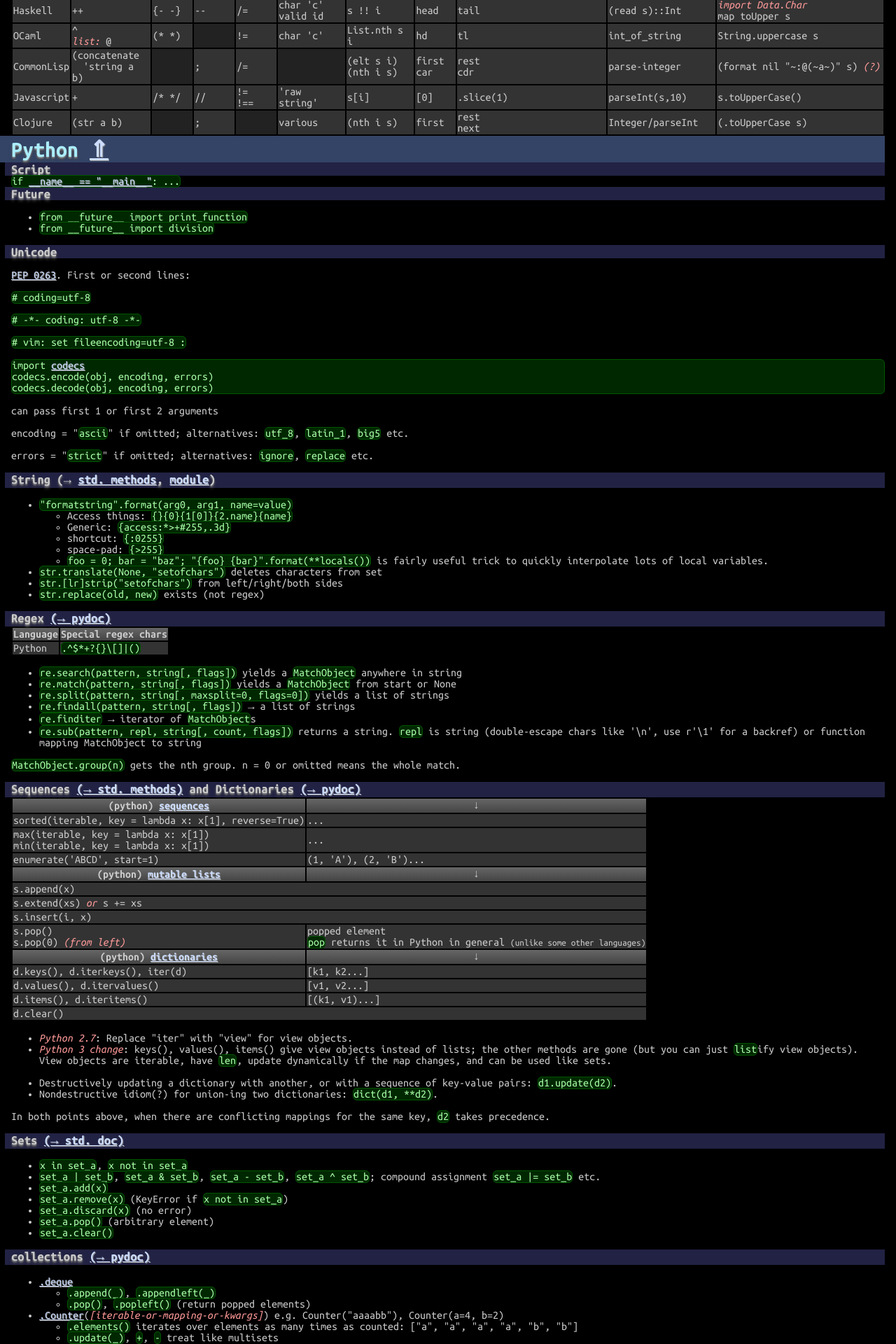
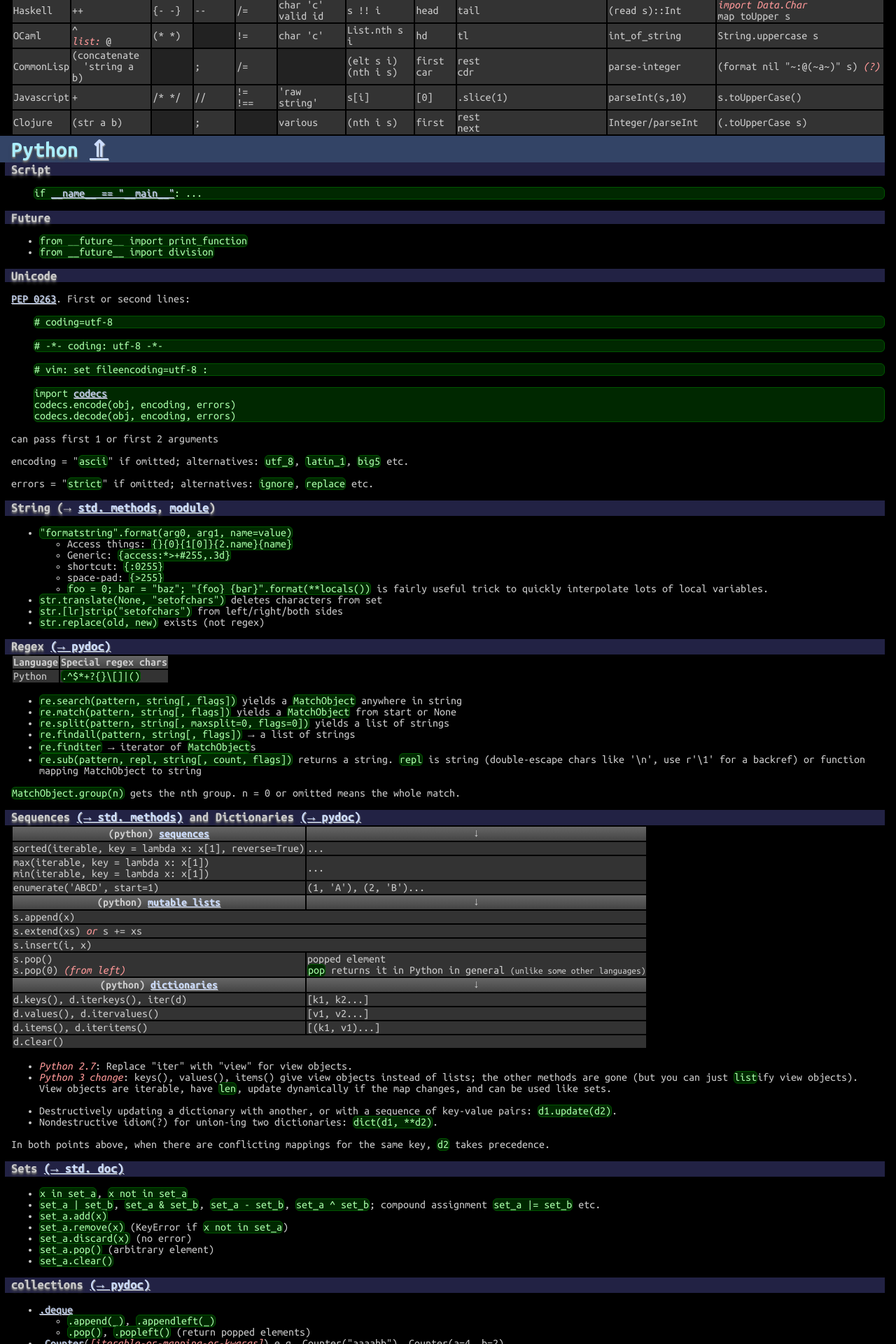
Before and after one commit to betaveros/cs, a Jekyll site: the page built from index.html, in a window 1280 px wide. Shown: the part 598-2518 px from the top of the page at 70% size. Built offline with Jekyll 4.4.1, drawn with Linux system fonts in a browser that asks for light colours.

Commit message:
formatting stuff

```diff
--- a/_includes/general.html
+++ b/_includes/general.html
@@ -1,4 +1,5 @@
 <a href="http://hyperpolyglot.org/">HyperPolyglot</a> is a great resource
+<div class="general">
 <table>
 	<tr><th>language  </th><th>string<br/>concat</th><th>range<br/>comment</th><th>eol<br/>comment</th><th>unequal</th><th>' means</th><th>index i</br>elt</th><th>1st elt</th><th>all but first</th><th>int &rarr; string</th><th>uppercase</th></tr>
 	<tr><td>C/C++     </td><td>+                                        </td><td>/* */         </td><td>//            </td><td>!=            </td><td>char 'c'             </td><td>s[i]                   </td><td>[0]          </td><td class="empty">                                  </td><td><em>#include &lt;stdlib.h&gt;</em><br/>atoi(s)</td><td><em>char: #include &lt;cctype&gt;</em><br/>toupper(c)<br/><em>&lt;string&gt;: #include &lt;algorithm&gt;</em><br/>transform(s.begin(), s.end(),<br/>&nbsp;&nbsp;sout.begin(), toupper)</td></tr>
@@ -12,3 +13,4 @@
 	<tr><td>Javascript</td><td>+                                        </td><td>/* */         </td><td>//            </td><td>!=<br/>!==    </td><td>'raw string'         </td><td>s[i]                   </td><td>[0]          </td><td>.slice(1)                                       </td><td>parseInt(s,10)                                </td><td>s.toUpperCase()</td></tr>
 	<tr><td>Clojure   </td><td>(str a b)                                </td><td class="empty"></td><td>;             </td><td class="empty"></td><td>various              </td><td>(nth i s)              </td><td>first        </td><td>rest<br/>next                                   </td><td>Integer/parseInt                              </td><td>(.toUpperCase s)</td></tr>
 </table>
+</div>
--- a/_includes/python.html
+++ b/_includes/python.html
@@ -1,5 +1,5 @@
 <h3>Script</h3>
-<code>if <a href="http://docs.python.org/2/tutorial/modules.html?highlight=__name__#executing-modules-as-scripts">__name__ == "__main__"</a>: ...</code>
+<pre>if <a href="http://docs.python.org/2/tutorial/modules.html?highlight=__name__#executing-modules-as-scripts">__name__ == "__main__"</a>: ...</pre>
 <h3>Future</h3>
 <ul>
 	<li><code>from __future__ import print_function</code></li>
@@ -7,9 +7,9 @@
 </ul>
 <h3>Unicode</h3>
 <p><a href="https://www.python.org/dev/peps/pep-0263/">PEP 0263</a>. First or second lines:</p>
-<p><code># coding=utf-8</code></p>
-<p><code># -*- coding: utf-8 -*-</code></p>
-<p><code># vim: set fileencoding=utf-8 :</code></p>
+<pre># coding=utf-8</pre>
+<pre># -*- coding: utf-8 -*-</pre>
+<pre># vim: set fileencoding=utf-8 :</pre>
 <pre>
 import <a href="https://docs.python.org/2.7/library/codecs.html">codecs</a>
 codecs.encode(obj, encoding, errors)
--- a/_layouts/default.html
+++ b/_layouts/default.html
@@ -22,6 +22,9 @@
 		-moz-tab-size: 4;
 		-webkit-tab-size: 4;
 		-o-tab-size: 4;
+	}
+	pre {
+		margin-left: 2em;
 	}
 	em {color: #f99;}
 	table.fl {float: left;}
@@ -65,6 +68,7 @@
 	.toggle {color: #aef;}
 	td.outside {background-color: #000;}
 	.color { text-align: right; white-space: pre; }
+    .general { max-width: 100%; overflow: scroll; }
 </style>
 <script type="text/javascript">
 function toggle(id) {
```
